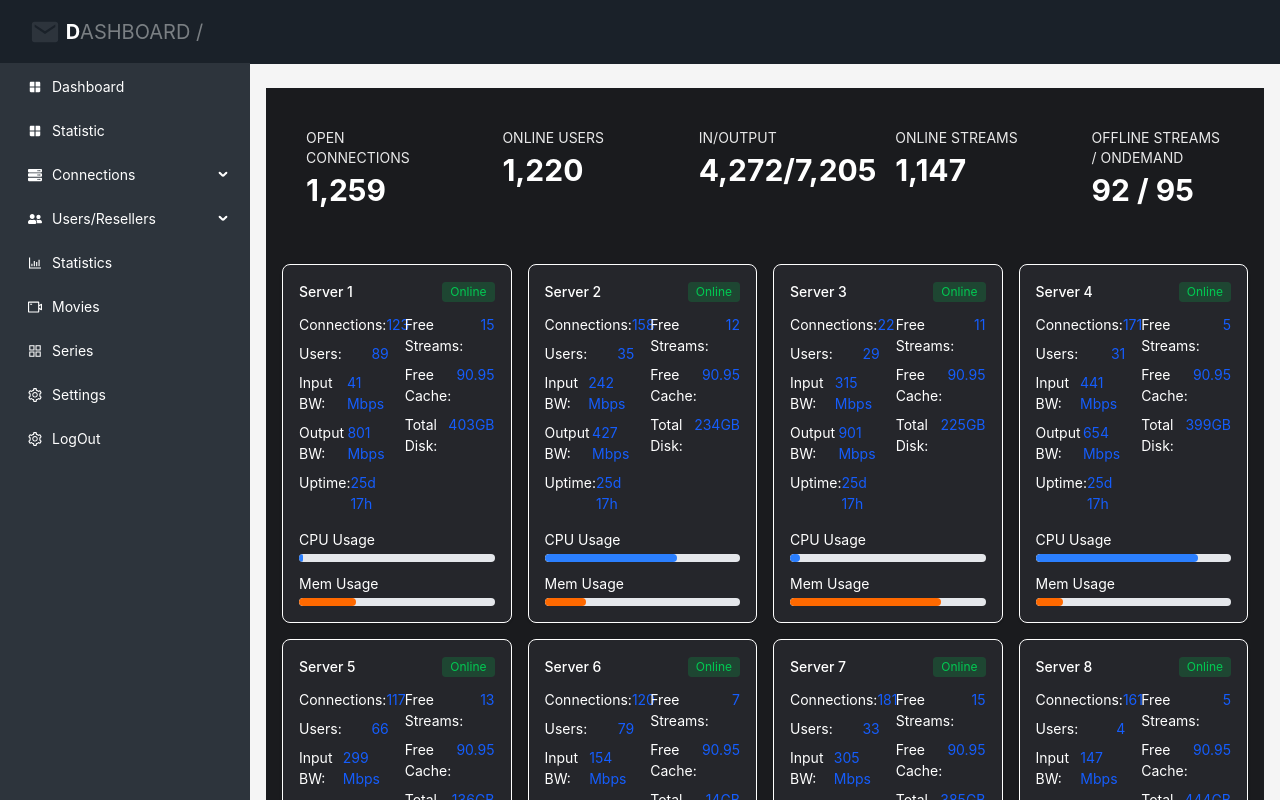
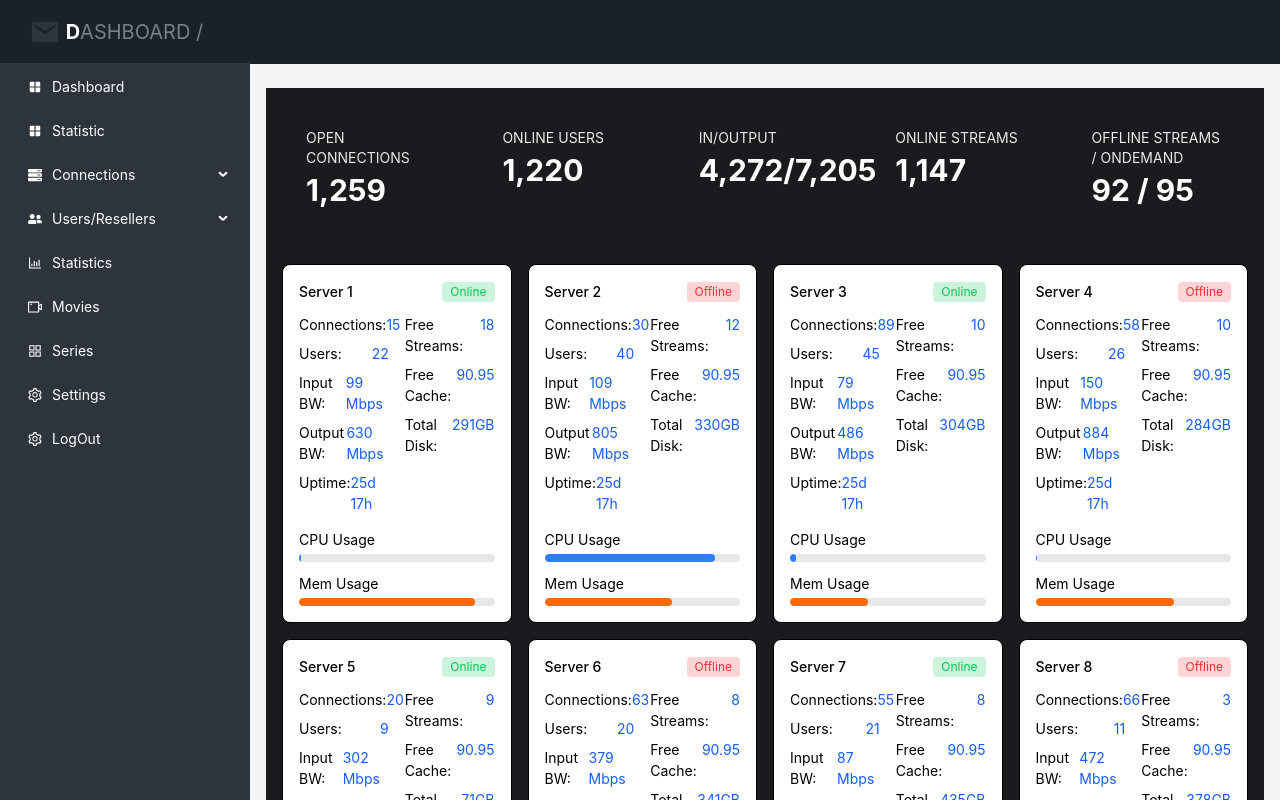
Before and after one commit to saadsinpk/IPTV_FRONT, a React (Vite) app: page /dashboard/dashboard in a window 1280 px wide. Shown: the top 800 px of the page. Built offline with nearby package versions, Linux system fonts and the light colour scheme; sample sign-in values are in the browser's storage.

Commit message:
Update SubMainDashboard.jsx

```diff
--- a/src/DashboardScreen/SubMainDashboard.jsx
+++ b/src/DashboardScreen/SubMainDashboard.jsx
@@ -58,7 +58,7 @@ const SubMainDashboard = () => {
       {/* Server Grid */}
       <div className="grid grid-cols-1 md:grid-cols-2 lg:grid-cols-4 gap-4">
         {dummyStats.servers.map((server, i) => (
-          <ServerCard key={i} index={i} server={server} />
+          <ServerCard key={i} index={i} isStatic={true} />
         ))}
       </div>
     </div>
```
